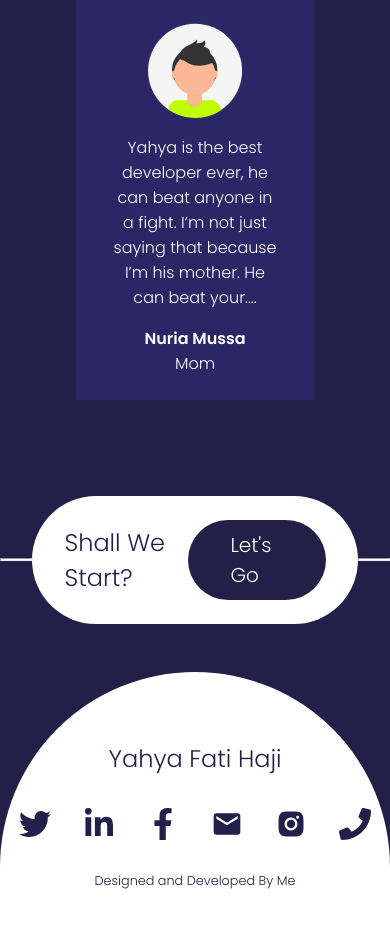
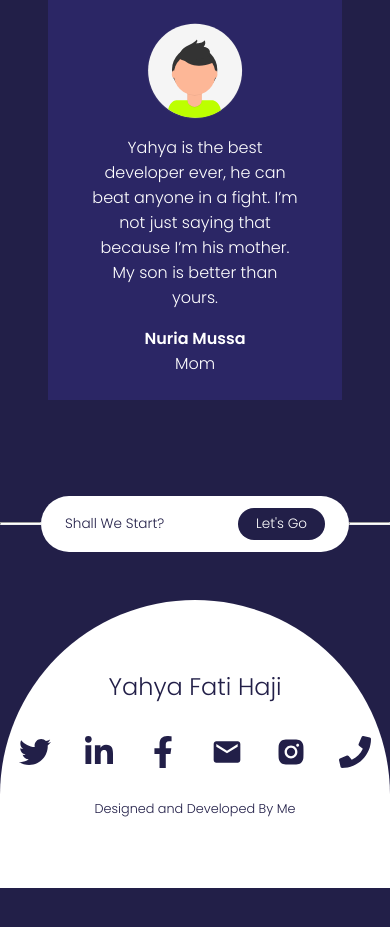
Before and after one commit to yahyafati/portfolio, a React app: page / in a window 390 px wide. Shown: the part 3140-4067 px from the top of the page. After the commit the page ends 4028 px from the top, so only its background shows below. Built offline with nearby package versions, Linux system fonts and the light colour scheme.

Commit message:
minor 640 responsiveness changes

```diff
--- a/src/component/testimonial/TestimonialItem.js
+++ b/src/component/testimonial/TestimonialItem.js
@@ -11,8 +11,8 @@ const TestimonialItem = () => {
             />
             <p className="body">
                 Yahya is the best developer ever, he can beat anyone in a fight.
-                I’m not just saying that because I’m his mother. He can beat
-                your....
+                I’m not just saying that because I’m his mother. My son is
+                better than yours.
             </p>
             <div className="credit">
                 <p className="by">Nuria Mussa</p>
--- a/src/style/contact/contact.css
+++ b/src/style/contact/contact.css
@@ -70,18 +70,28 @@
   border-color: #221f48;
 }
 
-@media screen and (max-width: 320px) {
+@media screen and (max-width: 640px) {
   #shallWeSection .text-container {
-    padding: 0.5rem 1rem;
-    -webkit-box-flex: 1;
-        -ms-flex-positive: 1;
-            flex-grow: 1;
+    padding: 0.75rem 1.5rem;
   }
   #shallWeSection .text-container .shallWe {
     font-size: 0.85rem;
   }
   #shallWeSection .text-container .letsGo {
     font-size: 0.85rem;
+    padding: 0.25rem 1rem;
+  }
+}
+
+@media screen and (max-width: 320px) {
+  #shallWeSection .text-container {
+    padding: 0.5rem 1rem;
+  }
+  #shallWeSection .text-container .shallWe {
+    font-size: 0.7rem;
+  }
+  #shallWeSection .text-container .letsGo {
+    font-size: 0.7rem;
     padding: 0.25rem 1rem;
   }
 }
--- a/src/style/contact/contact.scss
+++ b/src/style/contact/contact.scss
@@ -70,10 +70,8 @@ $font-weight-bold: 700;
             }
         }
 
-        @media screen and (max-width: 320px) {
-            padding: 0.5rem 1rem;
-            flex-grow: 1;
-            // border-radius: 0;
+        @media screen and (max-width: 640px) {
+            padding: 0.75rem 1.5rem;
 
             .shallWe {
                 font-size: 0.85rem;
@@ -81,6 +79,19 @@ $font-weight-bold: 700;
 
             .letsGo {
                 font-size: 0.85rem;
+                padding: 0.25rem 1rem;
+            }
+        }
+
+        @media screen and (max-width: 320px) {
+            padding: 0.5rem 1rem;
+
+            .shallWe {
+                font-size: 0.7rem;
+            }
+
+            .letsGo {
+                font-size: 0.7rem;
                 padding: 0.25rem 1rem;
             }
         }
--- a/src/style/testimonial/testimonial.css
+++ b/src/style/testimonial/testimonial.css
@@ -83,6 +83,12 @@
   font-weight: 300;
 }
 
+@media screen and (max-width: 640px) {
+  #testimonialSection .testimonials .testimonialItem {
+    width: unset;
+  }
+}
+
 @media screen and (max-width: 320px) {
   #testimonialSection .testimonials .testimonialItem {
     width: unset;
--- a/src/style/testimonial/testimonial.scss
+++ b/src/style/testimonial/testimonial.scss
@@ -76,6 +76,11 @@ $font-weight-bold: 700;
                 }
             }
 
+            @media screen and (max-width: 640px) {
+                width: unset;
+
+            }
+
             @media screen and (max-width: 320px) {
                 width: unset;
                 margin: 0 0.25rem;
```
Also changed, not shown: 2 other files (tests, documents, lock files or other folders).
